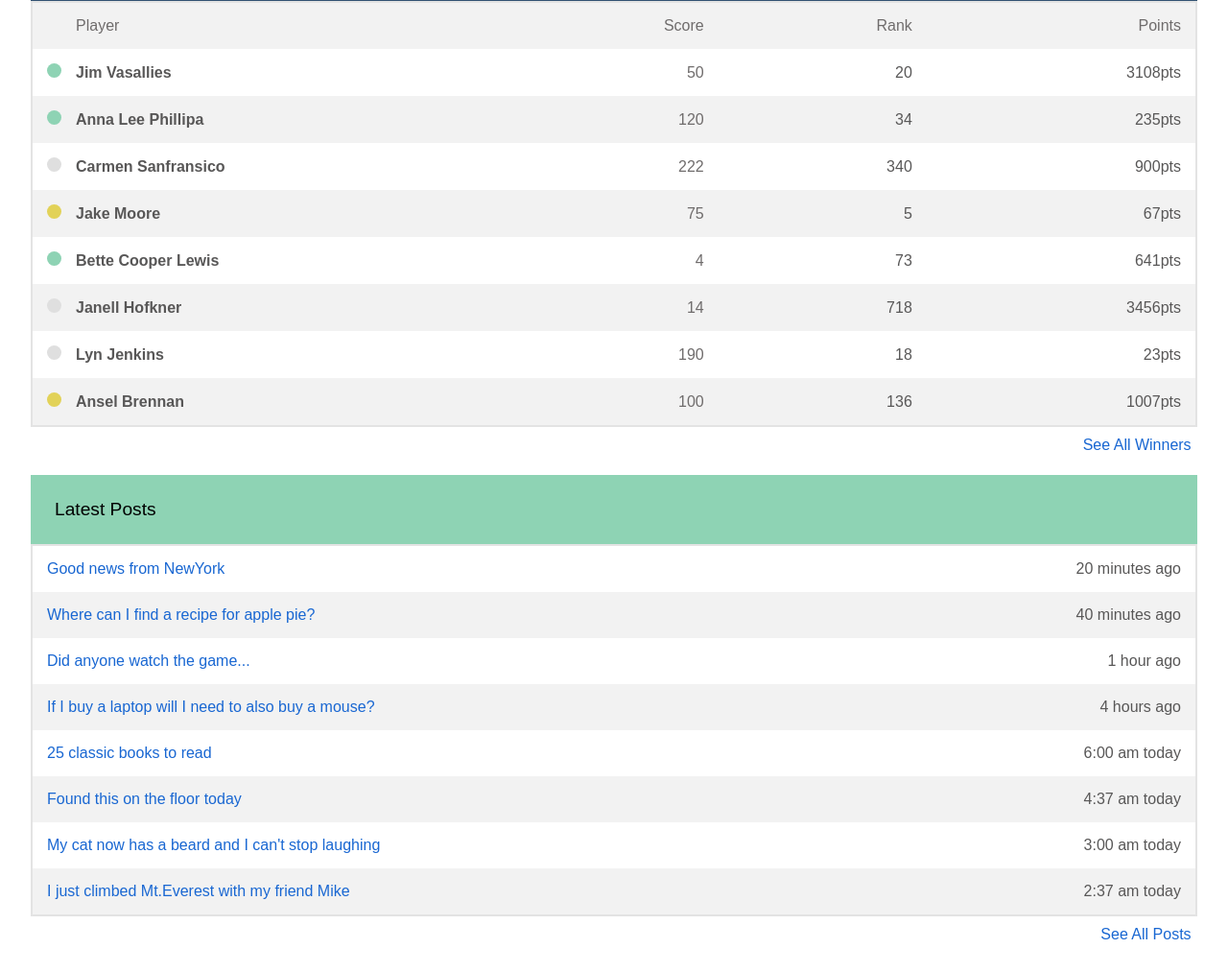
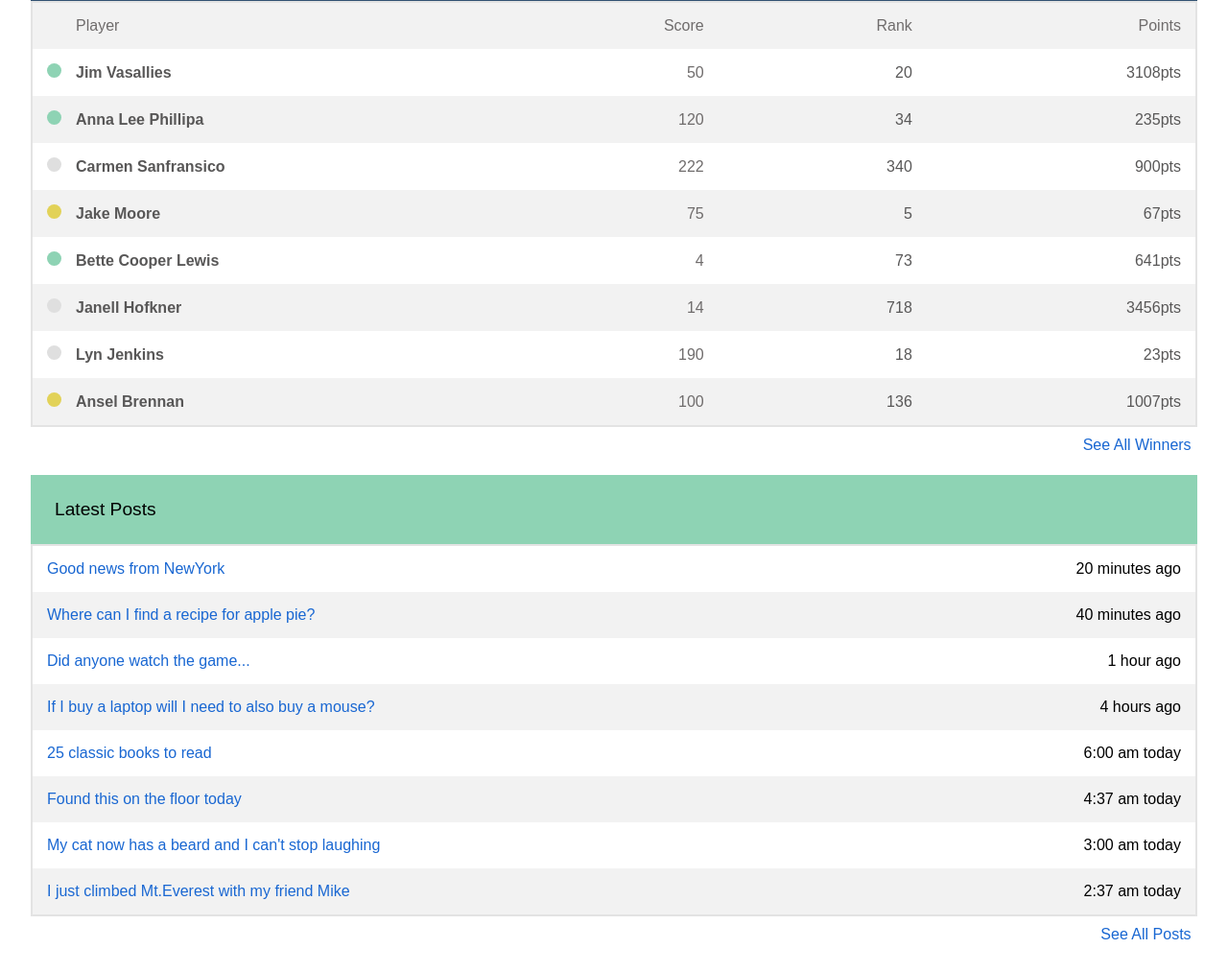
Before and after one commit to GoldCodeEstelle/Better-Collective, a plain HTML site: page index.html in a window 1280 px wide. Shown: the part 121-1134 px from the top of the page at 96% size. Drawn offline with Linux system fonts and the light colour scheme.

Commit message:
style-change

```diff
--- a/index.html
+++ b/index.html
@@ -83,41 +83,41 @@
       <tbody>
         <tr>
           <td class="post_name">Good news from NewYork</td>
-          <td class="time">20 minutes ago</td>
+          <td class="post-time">20 minutes ago</td>
         </tr>
         <tr>
           <td class="post_name">Where can I find a recipe for apple pie?</td>
-          <td class="time">40 minutes ago</td>
+          <td class="post-time">40 minutes ago</td>
         </tr>
         <tr>
           <td class="post_name">Did anyone watch the game...</td>
-          <td class="time">1 hour ago</td>
+          <td class="post-time">1 hour ago</td>
         </tr>
         <tr>
           <td class="post_name">
             If I buy a laptop will I need to also buy a mouse?
           </td>
-          <td class="time">4 hours ago</td>
+          <td class="post-time">4 hours ago</td>
         </tr>
         <tr>
           <td class="post_name">25 classic books to read</td>
-          <td class="time">6:00 am today</td>
+          <td class="post-time">6:00 am today</td>
         </tr>
         <tr>
           <td class="post_name">Found this on the floor today</td>
-          <td class="time">4:37 am today</td>
+          <td class="post-time">4:37 am today</td>
         </tr>
         <tr>
           <td class="post_name">
             My cat now has a beard and I can't stop laughing
           </td>
-          <td class="time">3:00 am today</td>
+          <td class="post-time">3:00 am today</td>
         </tr>
         <tr>
           <td class="post_name">
             I just climbed Mt.Everest with my friend Mike
           </td>
-          <td class="time">2:37 am today</td>
+          <td class="post-time">2:37 am today</td>
         </tr>
       </tbody>
     </table>
--- a/style.css
+++ b/style.css
@@ -17,6 +17,10 @@ body {
 
 .text_description {
   display: none;
+}
+
+.post-time {
+ color: rgb(0, 0, 0)
 }
 
 .text_description,
```
